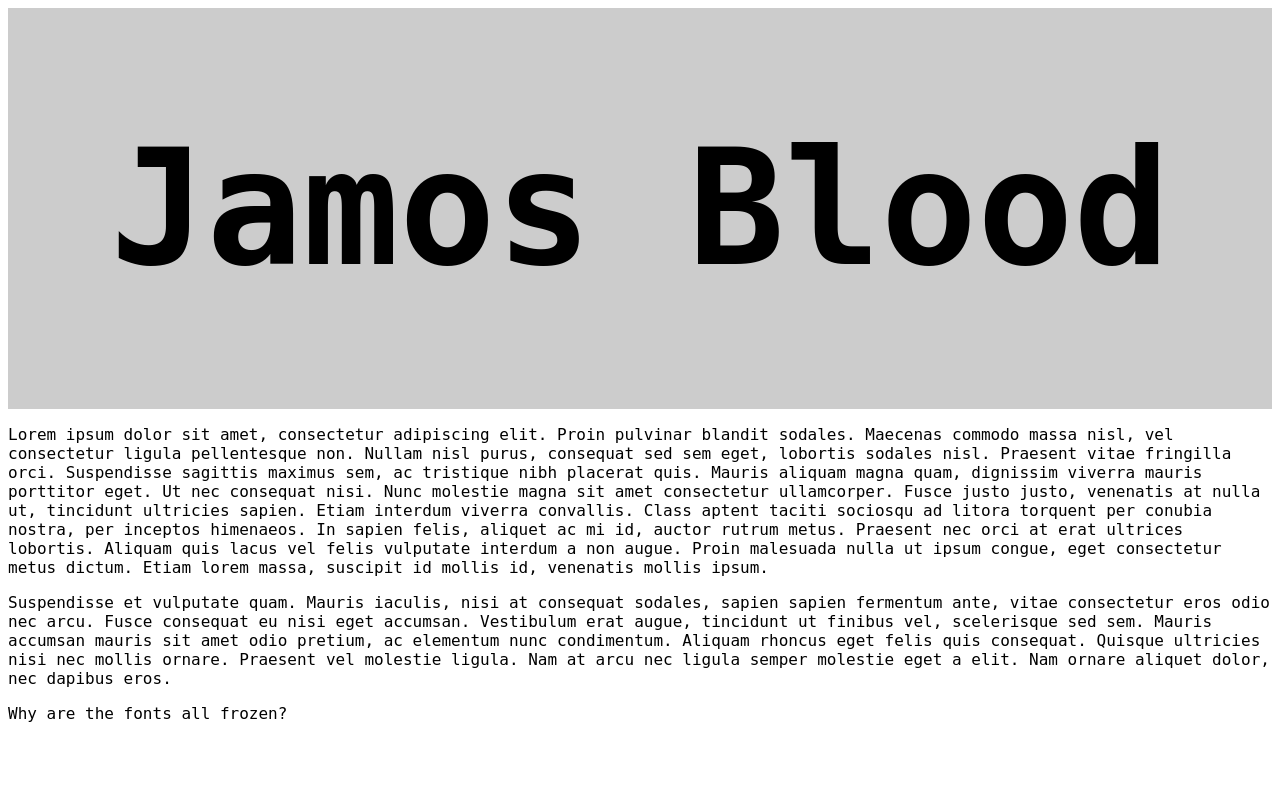
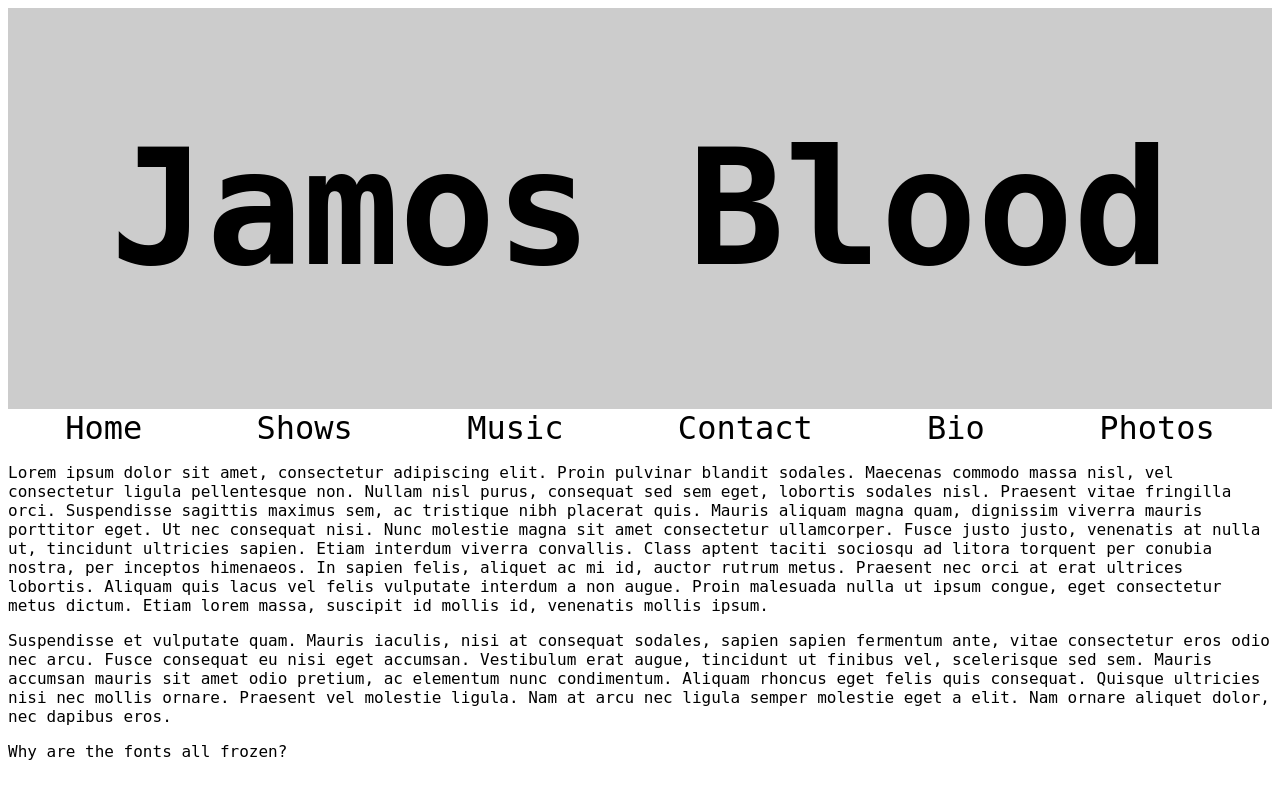
Before and after one commit to mike-jolliffe/JamosBlood, a Django app: page / in a window 1280 px wide. Run offline with Django 3.2, Linux system fonts and the light colour scheme; some web fonts are replaced.

Commit message:
starting nav

```diff
--- a/pages/static/pages/css/main.css
+++ b/pages/static/pages/css/main.css
@@ -19,3 +19,12 @@ h1 {
     font-size: 10em;
     text-align: center;
 }
+
+nav {
+    display: flex;
+    flex-direction: row;
+    justify-content: space-around;
+    align-items: center;
+    font-family: BaddEst, monospace;
+    font-size: 2em;
+}
--- a/pages/templates/home.html
+++ b/pages/templates/home.html
@@ -1,25 +1,35 @@
 {% extends 'base.html' %}
 {% load static %}
+
+{% block header %}
+<div>
+    <div id="bannerTop">
+        <h1>Jamos Blood</h1>
+</div>
+{% endblock %}
 
 {% block content %}
 <body>
     <div>
-        <div id="bannerTop">
-            <h1>Jamos Blood</h1>
-        </div>
-        <p>Lorem ipsum dolor sit amet, consectetur adipiscing elit. Proin pulvinar blandit sodales. Maecenas commodo massa
-           nisl, vel consectetur ligula pellentesque non. Nullam nisl purus, consequat sed sem eget, lobortis sodales nisl.
+        <p>Lorem ipsum dolor sit amet, consectetur adipiscing elit. Proin pulvinar blandit sodales. Maecenas commodo
+            massa
+            nisl, vel consectetur ligula pellentesque non. Nullam nisl purus, consequat sed sem eget, lobortis sodales
+            nisl.
             Praesent vitae fringilla orci. Suspendisse sagittis maximus sem, ac tristique nibh placerat quis.
-           Mauris aliquam magna quam, dignissim viverra mauris porttitor eget. Ut nec consequat nisi. Nunc molestie magna
-           sit amet consectetur ullamcorper. Fusce justo justo, venenatis at nulla ut, tincidunt ultricies sapien. Etiam
+            Mauris aliquam magna quam, dignissim viverra mauris porttitor eget. Ut nec consequat nisi. Nunc molestie
+            magna
+            sit amet consectetur ullamcorper. Fusce justo justo, venenatis at nulla ut, tincidunt ultricies sapien.
+            Etiam
             interdum viverra convallis. Class aptent taciti sociosqu ad litora torquent per conubia nostra, per inceptos
-           himenaeos. In sapien felis, aliquet ac mi id, auctor rutrum metus. Praesent nec orci at erat ultrices lobortis.
+            himenaeos. In sapien felis, aliquet ac mi id, auctor rutrum metus. Praesent nec orci at erat ultrices
+            lobortis.
             Aliquam quis lacus vel felis vulputate interdum a non augue. Proin malesuada nulla ut ipsum congue, eget
             consectetur metus dictum. Etiam lorem massa, suscipit id mollis id, venenatis mollis ipsum.</p>
 
         <p>Suspendisse et vulputate quam. Mauris iaculis, nisi at consequat sodales, sapien sapien fermentum ante, vitae
             consectetur eros odio nec arcu. Fusce consequat eu nisi eget accumsan. Vestibulum erat augue, tincidunt ut
-           finibus vel, scelerisque sed sem. Mauris accumsan mauris sit amet odio pretium, ac elementum nunc condimentum.
+            finibus vel, scelerisque sed sem. Mauris accumsan mauris sit amet odio pretium, ac elementum nunc
+            condimentum.
             Aliquam rhoncus eget felis quis consequat. Quisque ultricies nisi nec mollis ornare. Praesent vel molestie
             ligula. Nam at arcu nec ligula semper molestie eget a elit. Nam ornare aliquet dolor, nec dapibus eros.</p>
 
--- a/templates/base.html
+++ b/templates/base.html
@@ -7,6 +7,18 @@
     <link rel="stylesheet" href="{% static 'pages/css/main.css' %}">
 </head>
 
+{% block header %}
+{% endblock %}
+
+<nav>
+    <div><a>Home</a></div>
+    <div><a>Shows</a></div>
+    <div><a>Music</a></div>
+    <div><a>Contact</a></div>
+    <div><a>Bio</a></div>
+    <div><a>Photos</a></div>
+</nav>
+
 {% block content %}
 {% endblock %}
 
```
Lines whose indentation alone changed are shown as unchanged.
